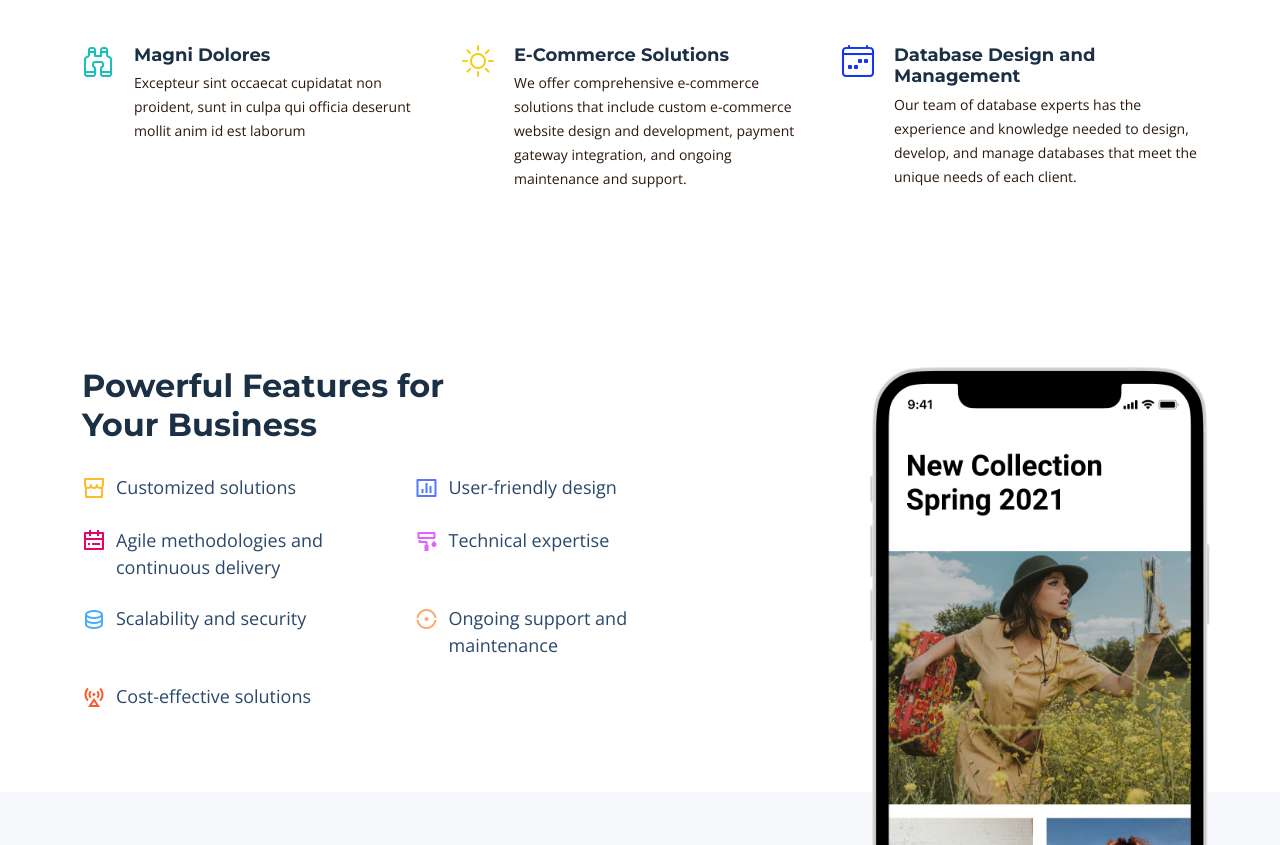
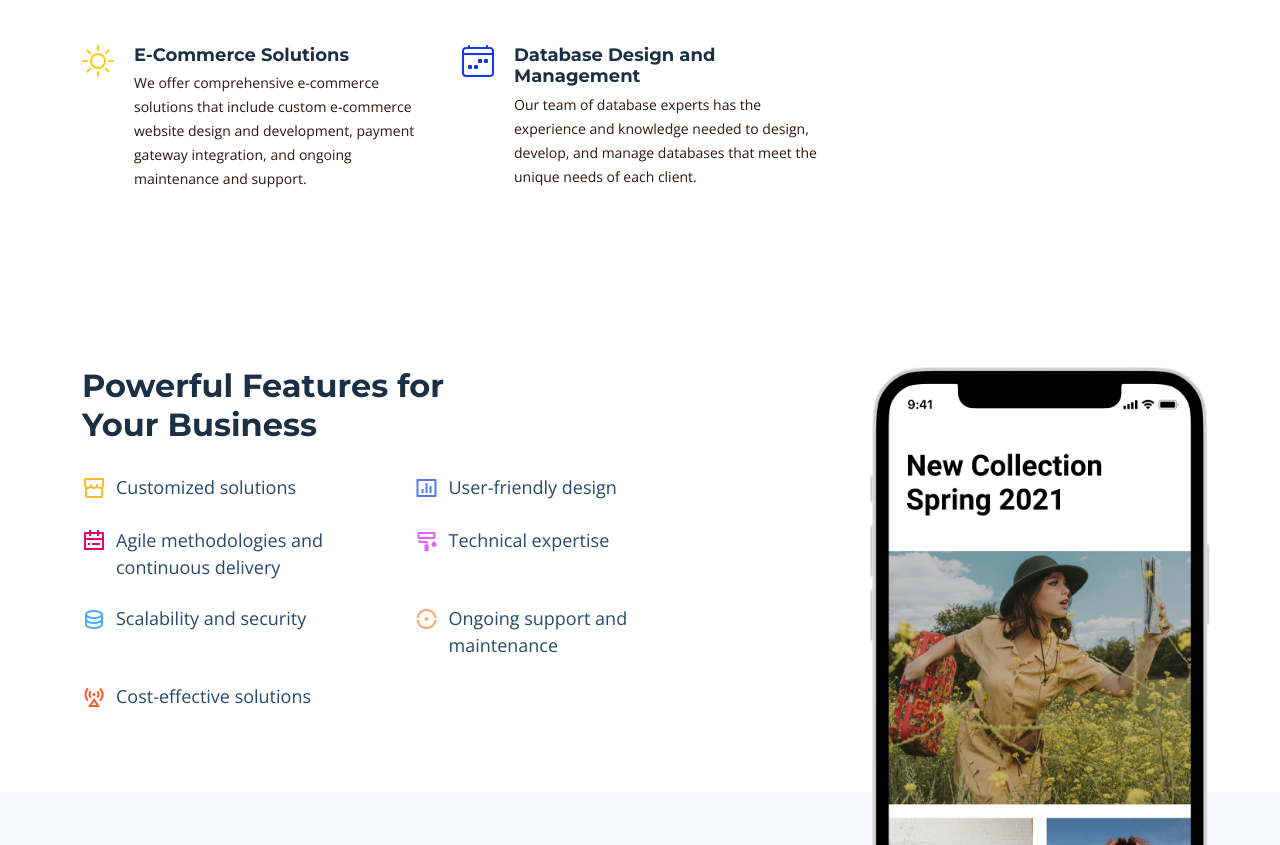
Before and after one commit to faizanabedin/zware-ware, a plain HTML site: page index.html in a window 1280 px wide. Shown: the part 1955-2800 px from the top of the page. Drawn offline with nearby package versions, Linux system fonts and the light colour scheme.

Commit message:
static chnages

```diff
--- a/index.html
+++ b/index.html
@@ -197,13 +197,13 @@
             </div>
           </div><!-- End Service Item -->
 
-          <div class="col-lg-4 col-md-6 service-item d-flex" data-aos="fade-up" data-aos-delay="400">
+          <!-- <div class="col-lg-4 col-md-6 service-item d-flex" data-aos="fade-up" data-aos-delay="400">
             <div class="icon flex-shrink-0"><i class="bi bi-binoculars" style="color: #15bfbc;"></i></div>
             <div>
               <h4 class="title"><a href="#" class="stretched-link">Magni Dolores</a></h4>
               <p class="description">Excepteur sint occaecat cupidatat non proident, sunt in culpa qui officia deserunt mollit anim id est laborum</p>
             </div>
-          </div><!-- End Service Item -->
+          </div>End Service Item -->
 
           <div class="col-lg-4 col-md-6 service-item d-flex" data-aos="fade-up" data-aos-delay="500">
             <div class="icon flex-shrink-0"><i class="bi bi-brightness-high" style="color: #f5cf13;"></i></div>
```
